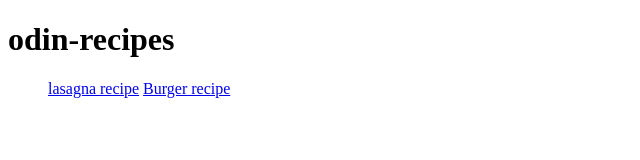
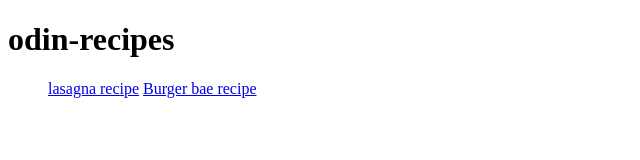
Before and after one commit to Loheth/odin-recipies, a plain HTML site: page index.html in a window 1280 px wide. Shown: the full height of the page, 0-640 px from the left. Drawn offline with Linux system fonts and the light colour scheme.

Commit message:
index.html

```diff
--- a/index.html
+++ b/index.html
@@ -9,7 +9,7 @@
     <h1>odin-recipes</h1>
     <ul>
         <a href="lasagna.html">lasagna recipe</a>
-        <a href="burger.html">Burger recipe</a>
+        <a href="burger.html">Burger bae recipe</a>
     </ul>
 </body>
 </html>
```
